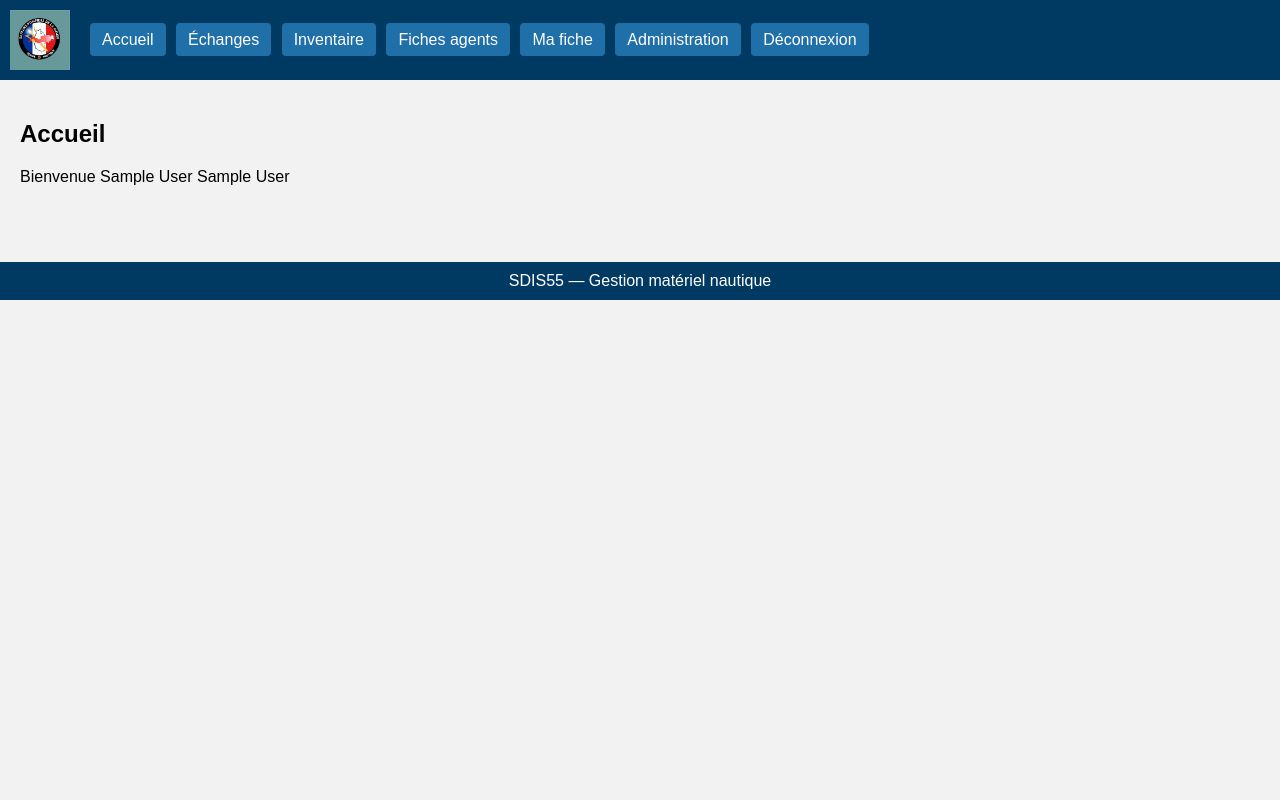
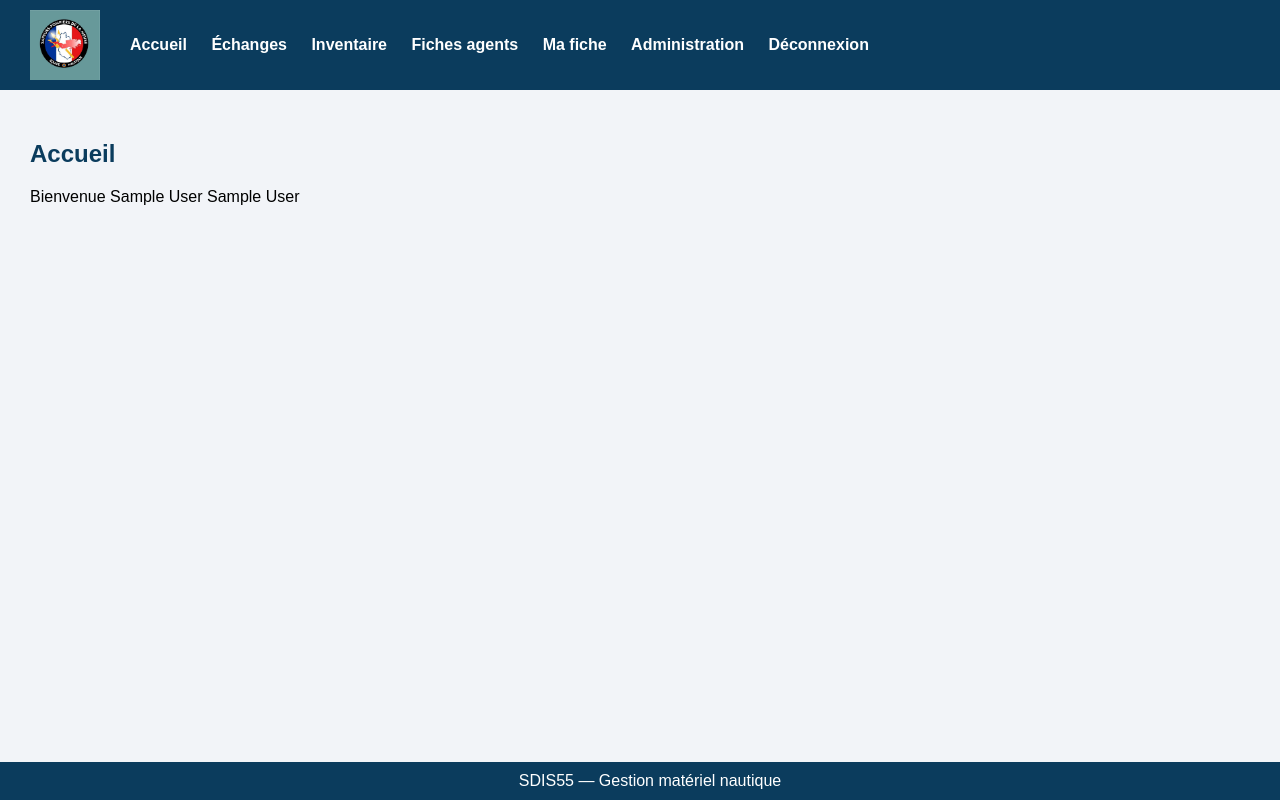
Before and after one commit to Tof55260/materiel-nautique-sdis55, a Flask app: page /accueil in a window 1280 px wide. Run offline with Flask 3, Linux system fonts and the light colour scheme; the visitor is signed in with stand-in values (Sample User, id 1).

Commit message:
Update style.css

```diff
--- a/static/style.css
+++ b/static/style.css
@@ -1,36 +1,85 @@
-body{margin:0;font-family:Arial;background:#f2f2f2}
-
-header{
-background:#003a63;
-padding:10px;
-display:flex;
-align-items:center
+body {
+    margin:0;
+    font-family:Arial, Helvetica, sans-serif;
+    background:#f2f4f8;
 }
 
-.logo{height:60px;margin-right:20px}
+header {
+    background:#0b3c5d;
+    padding:10px 30px;
+    display:flex;
+    align-items:center;
+}
 
-nav a{
+.logo {
+    height:70px;
+    margin-right:30px;
+}
+
+nav a {
     color:white;
     text-decoration:none;
-background:#1f6fa8;
-padding:8px 12px;
-border-radius:4px;
-margin-right:6px
+    margin-right:20px;
+    font-weight:bold;
 }
 
-nav a:hover{background:#e30613}
+nav a:hover {
+    color:#ff3b3b;
+}
 
-.container{padding:20px}
+.container {
+    padding:30px;
+}
 
-table{width:100%;border-collapse:collapse;background:white}
+h2 {
+    color:#0b3c5d;
+}
 
-th{background:#003a63;color:white}
-td,th{padding:6px;border:1px solid #ccc}
+.card {
+    background:white;
+    padding:20px;
+    border-radius:6px;
+    box-shadow:0 2px 5px rgba(0,0,0,.1);
+    margin-bottom:20px;
+}
 
-footer{
-background:#003a63;
+button {
+    background:#c62828;
+    color:white;
+    border:none;
+    padding:8px 15px;
+    border-radius:4px;
+    cursor:pointer;
+}
+
+button:hover {
+    background:#a11f1f;
+}
+
+input, select {
+    padding:8px;
+    margin:5px 0;
+    width:100%;
+}
+
+footer {
+    background:#0b3c5d;
     color:white;
     text-align:center;
     padding:10px;
-margin-top:40px
+    position:fixed;
+    bottom:0;
+    width:100%;
 }
+
+/* LOGIN */
+
+.login-box {
+    width:350px;
+    margin:120px auto;
+    background:white;
+    padding:30px;
+    border-radius:6px;
+    box-shadow:0 3px 8px rgba(0,0,0,.2);
+    text-align:center;
+}
```
Lines whose indentation alone changed are shown as unchanged.
